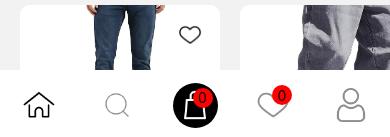
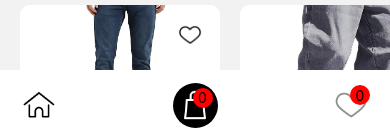
Before and after one commit to Hartz-byte/strapi-shopping-cart, a React Native app in the folder client/: screen /Home in a window 390 px wide. Shown: the part 704-841 px from the top of the page. Built offline with nearby package versions, Linux system fonts and the light colour scheme.

Commit message:
cart and whislist functionality done

```diff
--- a/client/package.json
+++ b/client/package.json
@@ -18,7 +18,7 @@
     "react": "18.2.0",
     "react-dom": "18.2.0",
     "react-native": "0.74.2",
-    "react-native-safe-area-context": "^4.10.5",
+    "react-native-safe-area-context": "^4.10.1",
     "react-native-screens": "^3.31.1",
     "react-native-web": "~0.19.10",
     "react-redux": "^9.1.2"
--- a/client/src/BottomNavScreens/Cart.js
+++ b/client/src/BottomNavScreens/Cart.js
@@ -3,7 +3,6 @@ import React from "react";
 import { useDispatch, useSelector } from "react-redux";
 import CartItem from "../Common/CartItem";
 import { addToWishlist, removeFromCart } from "../Redux/actions/Actions";
-import CommonButton from "../Common/CommonButton";
 
 const Cart = () => {
   const cartData = useSelector((state) => state.reducers);
@@ -36,16 +35,6 @@ const Cart = () => {
           <Text>No item added in cart.</Text>
         </View>
       )}
-
-      {cartData.length > 0 ? (
-        <View style={{ marginBottom: 0 }}>
-          <CommonButton
-            bgColor={"green"}
-            textColor={"#fff"}
-            title={"Checkout"}
-          />
-        </View>
-      ) : null}
     </View>
   );
 };
--- a/client/src/BottomNavScreens/Wishlist.js
+++ b/client/src/BottomNavScreens/Wishlist.js
@@ -1,17 +1,17 @@
 import { View, Text, FlatList } from "react-native";
-import React, { useState } from "react";
+import React from "react";
 import { useDispatch, useSelector } from "react-redux";
 import CartItem from "../Common/CartItem";
 import { addItemToCart, removeFromWishlist } from "../Redux/actions/Actions";
 
 const Wishlist = () => {
-  const [cartList, setCartList] = useState([]);
   const cartData = useSelector((state) => state.reducers2);
 
   const dispatch = useDispatch();
 
   return (
     <View style={{ flex: 1, marginTop: 50, marginBottom: 80 }}>
+      {cartData.length > 0 ? (
         <FlatList
           data={cartData}
           renderItem={({ item, index }) => {
@@ -29,6 +29,13 @@ const Wishlist = () => {
             );
           }}
         />
+      ) : (
+        <View
+          style={{ flex: 1, justifyContent: "center", alignItems: "center" }}
+        >
+          <Text>No item added in Wishlist.</Text>
+        </View>
+      )}
     </View>
   );
 };
--- a/client/src/Navigator/AppNavigator.js
+++ b/client/src/Navigator/AppNavigator.js
@@ -1,11 +1,10 @@
 import * as React from "react";
-import { View, Text } from "react-native";
 import { NavigationContainer } from "@react-navigation/native";
 import { createNativeStackNavigator } from "@react-navigation/native-stack";
 
 // import Splash from "../Screens/Splash";
-import Login from "../Screens/Login";
-import Signup from "../Screens/Signup";
+// import Login from "../Screens/Login";
+// import Signup from "../Screens/Signup";
 import Home from "../Screens/Home";
 import MyAddress from "../Screens/MyAddress";
 import AddAddressInfo from "../Screens/AddAddressInfo";
--- a/client/src/Screens/Home.js
+++ b/client/src/Screens/Home.js
@@ -2,10 +2,8 @@ import { View, Text, TouchableOpacity, Image } from "react-native";
 import React, { useState } from "react";
 
 import Main from "../BottomNavScreens/Main";
-import Search from "../BottomNavScreens/Search";
 import Cart from "../BottomNavScreens/Cart";
 import Wishlist from "../BottomNavScreens/Wishlist";
-import Profile from "../BottomNavScreens/Profile";
 import { useSelector } from "react-redux";
 import reducers from "../Redux/reducers/Reducer";
 
@@ -13,7 +11,6 @@ const Home = () => {
   const [selectedTab, setSelectedTab] = useState(0);
 
   const data = useSelector((state) => state);
-  // console.log(data);
 
   return (
     <View style={{ flex: 1 }}>
@@ -21,13 +18,11 @@ const Home = () => {
       {selectedTab == 0 ? (
         <Main />
       ) : selectedTab == 1 ? (
-        <Search />
+        <Cart />
       ) : selectedTab == 2 ? (
-        <Cart />
-      ) : selectedTab == 3 ? (
         <Wishlist />
       ) : (
-        <Profile />
+        selectedTab == 3
       )}
 
       <View
@@ -39,6 +34,7 @@ const Home = () => {
           bottom: 0,
           flexDirection: "row",
           alignItems: "center",
+          justifyContent: "space-between",
         }}
       >
         {/* home */}
@@ -63,28 +59,6 @@ const Home = () => {
           />
         </TouchableOpacity>
 
-        {/* search */}
-        <TouchableOpacity
-          style={{
-            width: "20%",
-            height: "100%",
-            justifyContent: "center",
-            alignItems: "center",
-          }}
-          onPress={() => {
-            setSelectedTab(1);
-          }}
-        >
-          <Image
-            source={require("../Images/search.png")}
-            style={{
-              width: 34,
-              height: 34,
-              tintColor: selectedTab === 1 ? "#000" : "#8e8e8e",
-            }}
-          />
-        </TouchableOpacity>
-
         {/* bag */}
         <View
           style={{
@@ -98,13 +72,13 @@ const Home = () => {
             style={{
               width: 45,
               height: 45,
-              backgroundColor: selectedTab === 2 ? "green" : "#000",
+              backgroundColor: selectedTab === 1 ? "green" : "#000",
               borderRadius: 25,
               justifyContent: "center",
               alignItems: "center",
             }}
             onPress={() => {
-              setSelectedTab(2);
+              setSelectedTab(1);
             }}
           >
             <Image
@@ -151,7 +125,7 @@ const Home = () => {
             alignItems: "center",
           }}
           onPress={() => {
-            setSelectedTab(3);
+            setSelectedTab(2);
           }}
         >
           <Image
@@ -159,7 +133,7 @@ const Home = () => {
             style={{
               width: 34,
               height: 34,
-              tintColor: selectedTab === 3 ? "#000" : "#8e8e8e",
+              tintColor: selectedTab === 2 ? "#000" : "#8e8e8e",
             }}
           />
 
@@ -187,28 +161,6 @@ const Home = () => {
             </Text>
           </View>
         </TouchableOpacity>
-
-        {/* user */}
-        <TouchableOpacity
-          style={{
-            width: "20%",
-            height: "100%",
-            justifyContent: "center",
-            alignItems: "center",
-          }}
-          onPress={() => {
-            setSelectedTab(4);
-          }}
-        >
-          <Image
-            source={require("../Images/user.png")}
-            style={{
-              width: 34,
-              height: 34,
-              tintColor: selectedTab === 4 ? "#000" : "#8e8e8e",
-            }}
-          />
-        </TouchableOpacity>
       </View>
     </View>
   );
```
Also changed, not shown: 1 other file (tests, documents, lock files or other folders). Lines whose indentation alone changed are shown as unchanged.
